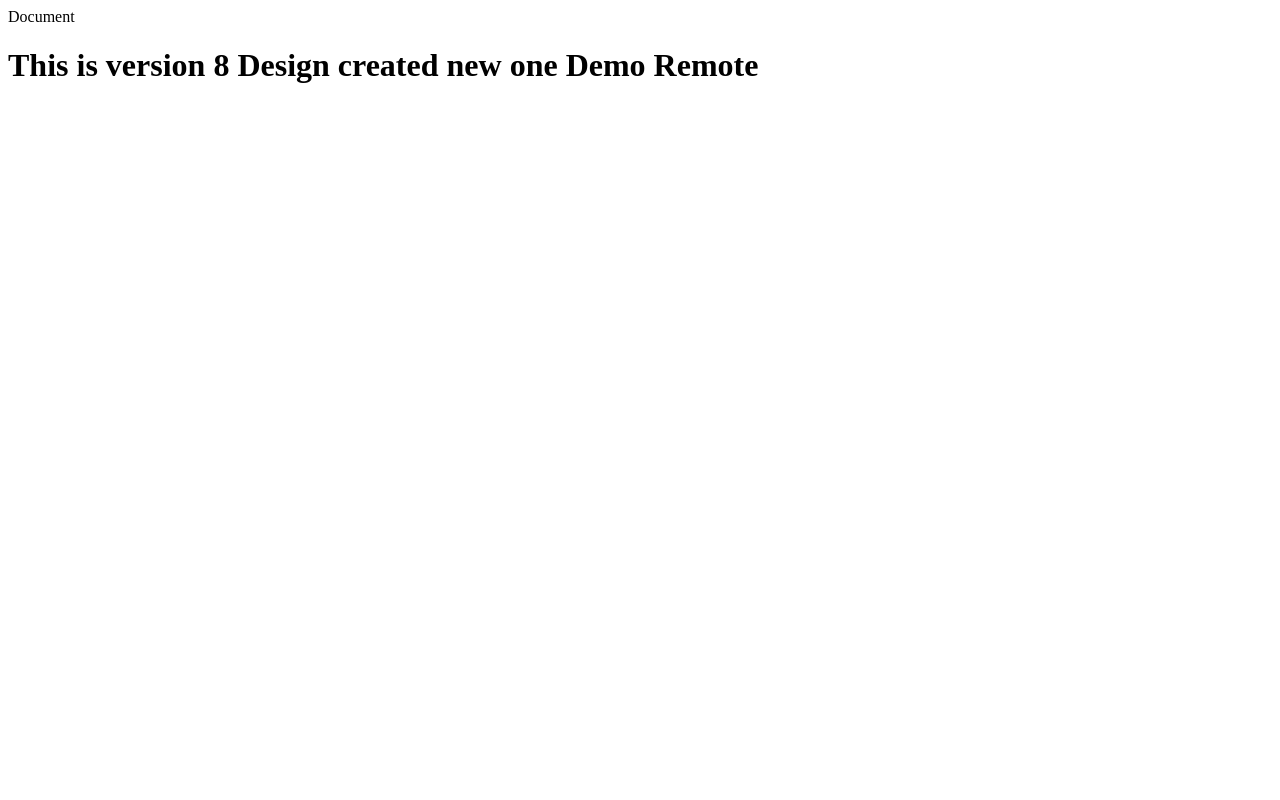
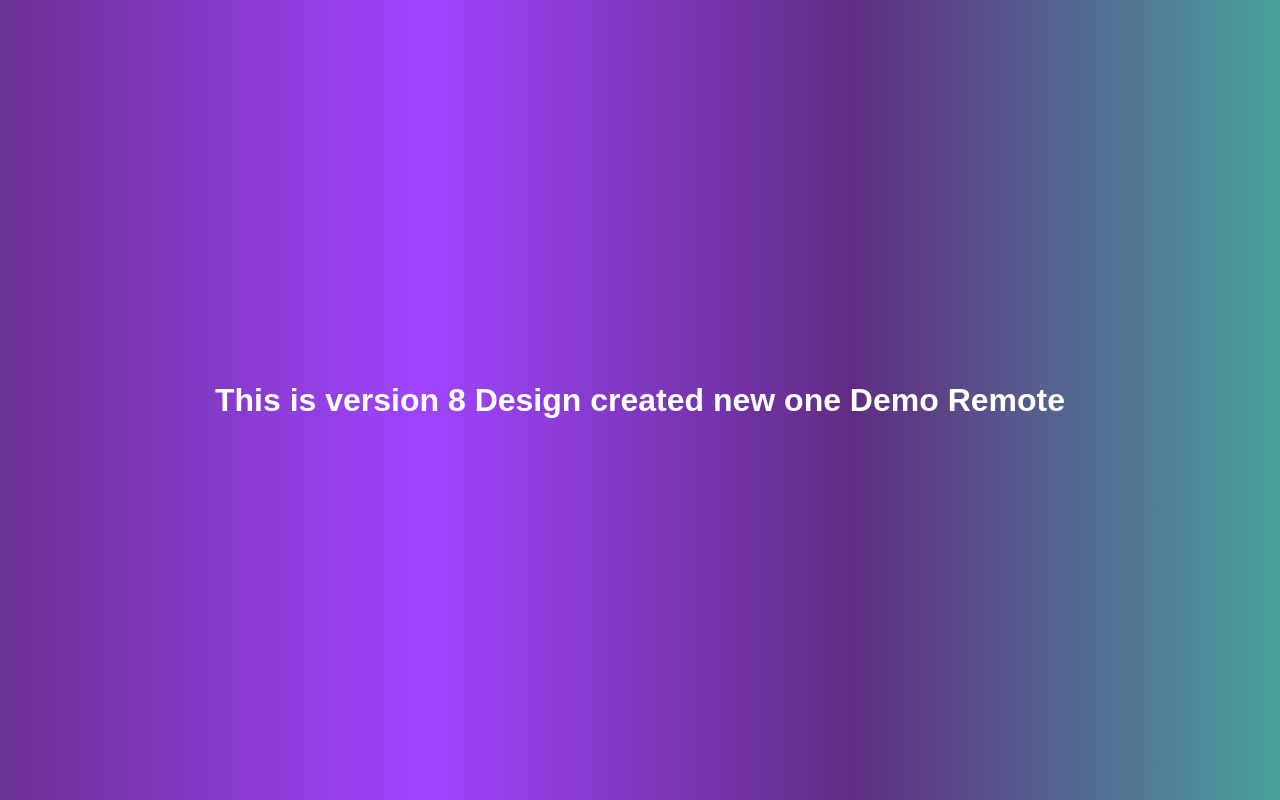
Before and after one commit to harrishamid07/myrepos, a plain HTML site: page index.html in a window 1280 px wide. Drawn offline with Linux system fonts and the light colour scheme.

Commit message:
Update5 index.html

```diff
--- a/index.html
+++ b/index.html
@@ -3,10 +3,10 @@
 <head>
     <meta charset="UTF-8">
     <meta name="viewport" content="width=device-width, initial-scale=1.0">
-    <link rel="stylesheet" href="styles.csss>
+    <link rel="stylesheet" href="styles.css">
     <title>Document</title>
 </head>
 <body>
-    <h1 color= red> This is version 8 Design created new one Demo Remote</h1>
+    <h1> This is version 8 Design created new one Demo Remote</h1>
 </body>
 </html>
```
